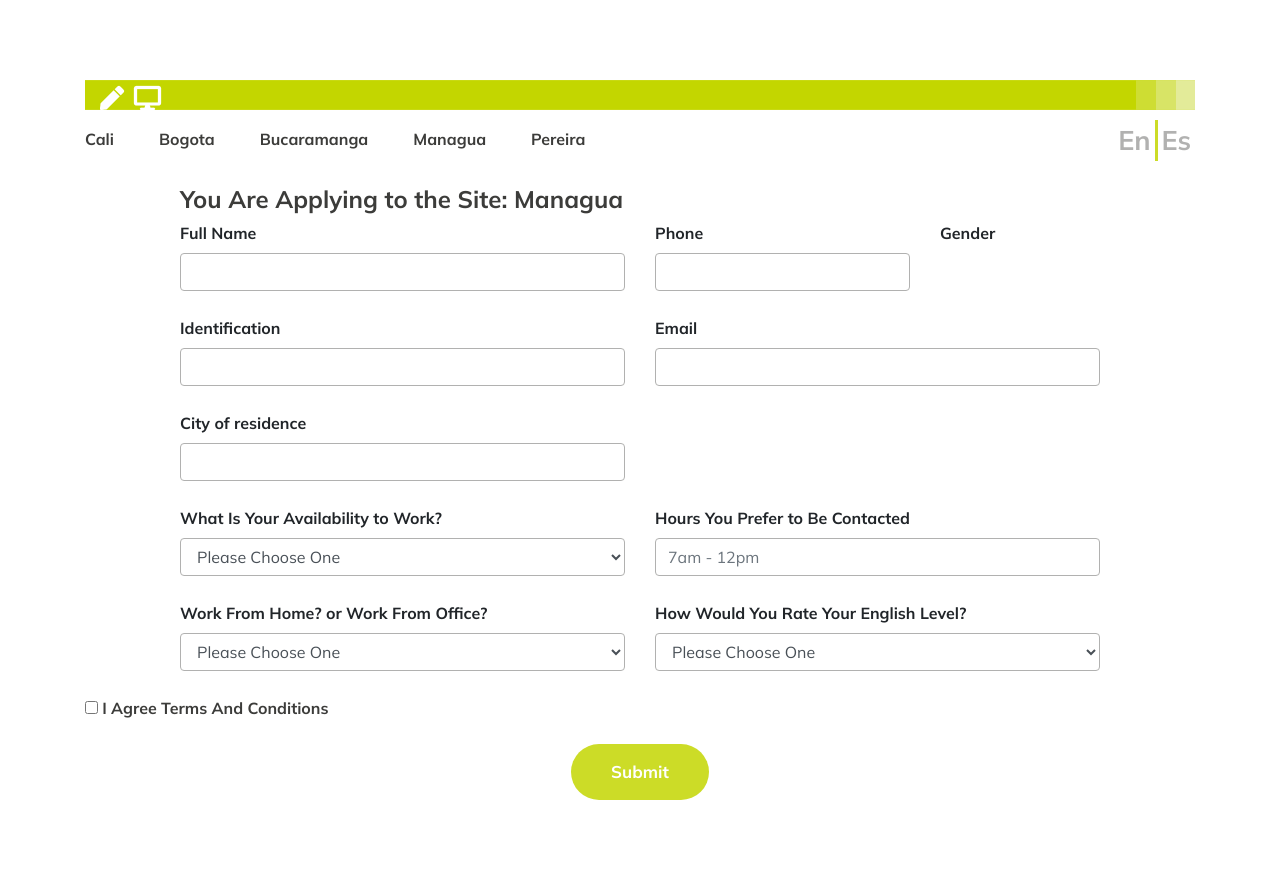
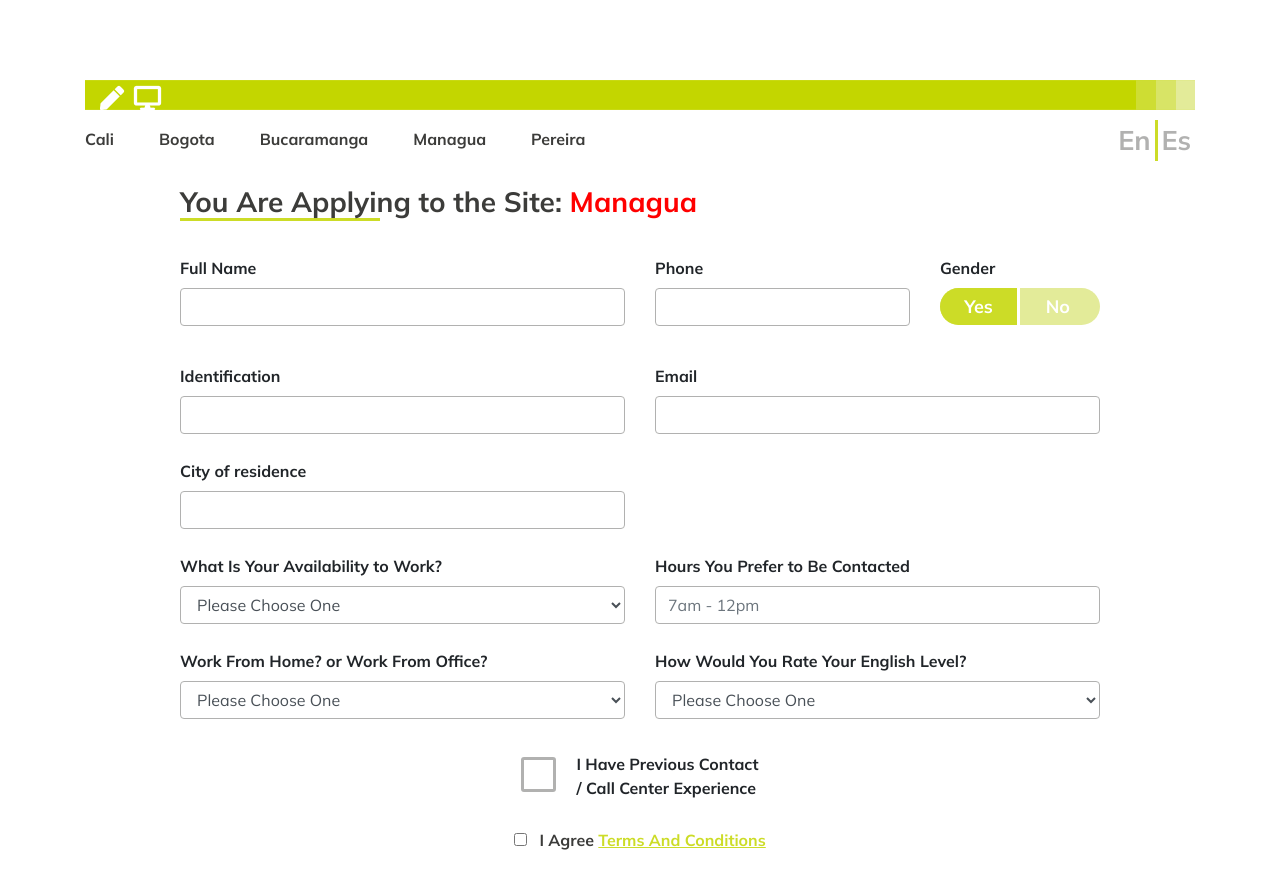
Before and after one commit to AbsApps/QASite, a plain HTML site: page apply.html in a window 1280 px wide. Shown: the part 82-952 px from the top of the page. Drawn offline with nearby package versions, Linux system fonts and the light colour scheme.

Commit message:
Cambio formulario

```diff
--- a/apply.html
+++ b/apply.html
@@ -105,7 +105,7 @@
 
             <div class="row mt-4">
                 <div class="col-10 offset-md-1">
-                    <h1>You Are Applying to the Site: <span>Managua</span></h1>
+                    <h1 class="title">You Are Applying to the Site: <span>Managua</span></h1>
                 </div>
             </div>
 
@@ -126,7 +126,14 @@
                 </div>
                 <div class="col-6 col-md-2">
                     <div class="form-group">
-                        <label for="">Gender</label>
+                        <label for="">Gender</label> <br>
+                        <div class="switch-button">
+                            <!-- Checkbox -->
+                            <input type="checkbox" name="switch-button2" id="switch-label2"
+                                class="switch-button__checkbox">
+                            <!-- Botón -->
+                            <label for="switch-label2" class="switch-button__label"></label>
+                        </div>
                     </div>
                 </div>
 
@@ -204,15 +211,29 @@
             </div>
             <div class="row">
                 <div class="col-12">
-                    <input type="checkbox">
-                    <span>I Agree Terms And Conditions</span>
+                    <div class="d-flex flex-row justify-content-center">
+                        <div class="p-2">
+                            <div class="checkbox-container">
+                                <label class="check-container">I Have Previous Contact <br> / Call Center Experience
+                                    <input type="checkbox">
+                                    <span class="checkmark"></span>
+                                </label>
+                            </div>
+                        </div>
+                    </div>
+                    <div class="d-flex flex-row justify-content-center">
+                        <div class="p-2">
+                            <div class="accept-link">
+                                <input type="checkbox" class="mr-2">
+                                <span>I Agree <a href="#">Terms And Conditions</a></span>
+                            </div>
+                        </div>
+                    </div>
                 </div>
                 <div class="col-12 text-center">
                     <button class="buttom button--green mt-4">Submit</button>
                 </div>
             </div>
-
-
         </div>
     </section>
 
--- a/css/style2.scss
+++ b/css/style2.scss
@@ -559,9 +559,22 @@ section.apply-form {
 	div > span {
 		font-weight: bold;
 	}
-	div > h1 {
-		font-size: 24px;
+	div > h1.title {
+		font-size: 28px;
 		font-weight: bold;
+		margin-bottom: 35px;
+		span {
+			color: red;
+			&::after {
+				content: "";
+				display: block;
+				// max-width: 55%;
+				width: 200px;
+				border-bottom: 3px solid $base_green;
+				// -webkit-transition: 0.5s;
+				// transition: 0.5s;
+			}
+		}
 	}
 
 	div .form-group > .form-control {
@@ -571,12 +584,52 @@ section.apply-form {
 		margin-bottom: 15px;
 	}
 	div {
+		div.accept-link {
+			span > a {
+				color: $base_green;
+				text-decoration: underline;
+			}
+		}
 		div.form-group {
 			margin-bottom: 25px;
 			label {
 				font-weight: bold;
 			}
 		}
+
+		// div.switch-button {
+		// 	.switch-button__label {
+		// 		&::after {
+		// 			font-size: 14px;
+		// 			content: "Female";
+		// 			padding:8px;
+		// 		}
+		// 		&::before {
+		// 			font-size: 14px;
+		// 			content: "Male";
+		// 			padding:8px;
+		// 		}
+		// 	}
+		// 	// ----------------------------------------------
+		// 	// Estas linea son para manipular los estilos
+		// 	// cuando se hace click
+		// 	// ----------------------------------------------
+		// 	.switch-button__checkbox:checked + .switch-button__label:before {
+		// 		transform: translateX(5rem);
+		// 		content: "Female";
+		// 		border-left: 3.5px solid #fff;
+		// 		border-right: unset;
+		// 	}
+
+		// 	// Invirtiendo after: No a Yes
+		// 	.switch-button__checkbox:checked + .switch-button__label:after {
+		// 		content: "Male";
+		// 		display: block;
+		// 		float: left;
+		// 		margin-left: 25px;
+		// 		margin-right: unset;
+		// 	}
+		// }
 
 		div.header {
 			margin-bottom: 10px;
@@ -637,8 +690,9 @@ section.apply-form {
 			}
 		}
 	}
-	// .access-info div > .form-control {
-	// 	min-width: 256px;
+
+	// div.checkbox-container {
+	// 	display: flex;
 	// }
 }
 
@@ -735,6 +789,75 @@ section.apply-form {
 		float: left;
 		margin-left: 25px;
 		margin-right: unset;
+	}
+}
+
+.check-container {
+	display: block;
+	position: relative;
+	padding-left: 55px;
+	margin-bottom: 12px;
+	cursor: pointer;
+	font-size: 16px;
+	font-weight: bold;
+	-webkit-user-select: none;
+	-moz-user-select: none;
+	-ms-user-select: none;
+	user-select: none;
+
+	input {
+		position: absolute;
+		opacity: 0;
+		cursor: pointer;
+		height: 0;
+		width: 0;
+	}
+
+	/* On mouse-over, add a grey background color */
+	&:hover input ~ .checkmark {
+		background-color: #fff;
+	}
+
+	/* When the checkbox is checked, add a blue background */
+	input:checked ~ .checkmark {
+		background-color: $base_green;
+		border: 3px solid $base_green;
+	}
+
+	/* Show the checkmark when checked */
+	input:checked ~ .checkmark:after {
+		display: block;
+	}
+
+	.checkmark {
+		position: absolute;
+		top: 4.5px;
+		left: 0;
+		height: 35px;
+		width: 35px;
+		background-color: #fff;
+		border: 3px solid $base_gray_secondary;
+		border-radius: 3px;
+		transition: all 0.3s;
+		padding-right: 10px;
+		&::after {
+			content: "";
+			position: absolute;
+			display: none;
+
+			// -------------------------------------
+			left: 9px;
+			top: 5px;
+			width: 9px;
+			height: 18px;
+			border: solid white;
+			border-width: 0 3px 3px 0;
+			-webkit-transform: rotate(45deg);
+			-ms-transform: rotate(45deg);
+			transform: rotate(45deg);
+
+			// -------------------------------------
+		}
 	}
 }
 
```
Also changed, not shown: css/style2.css, 2 other files.
